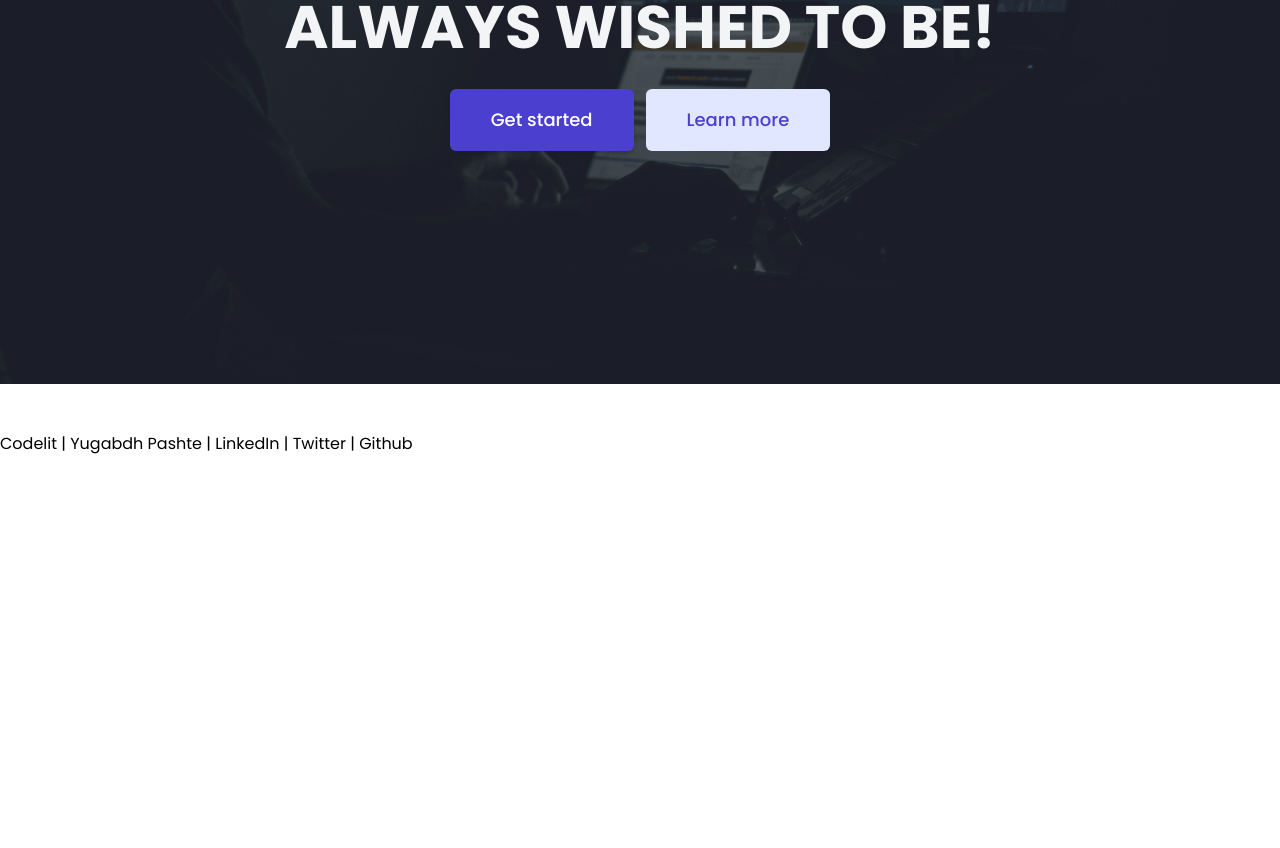
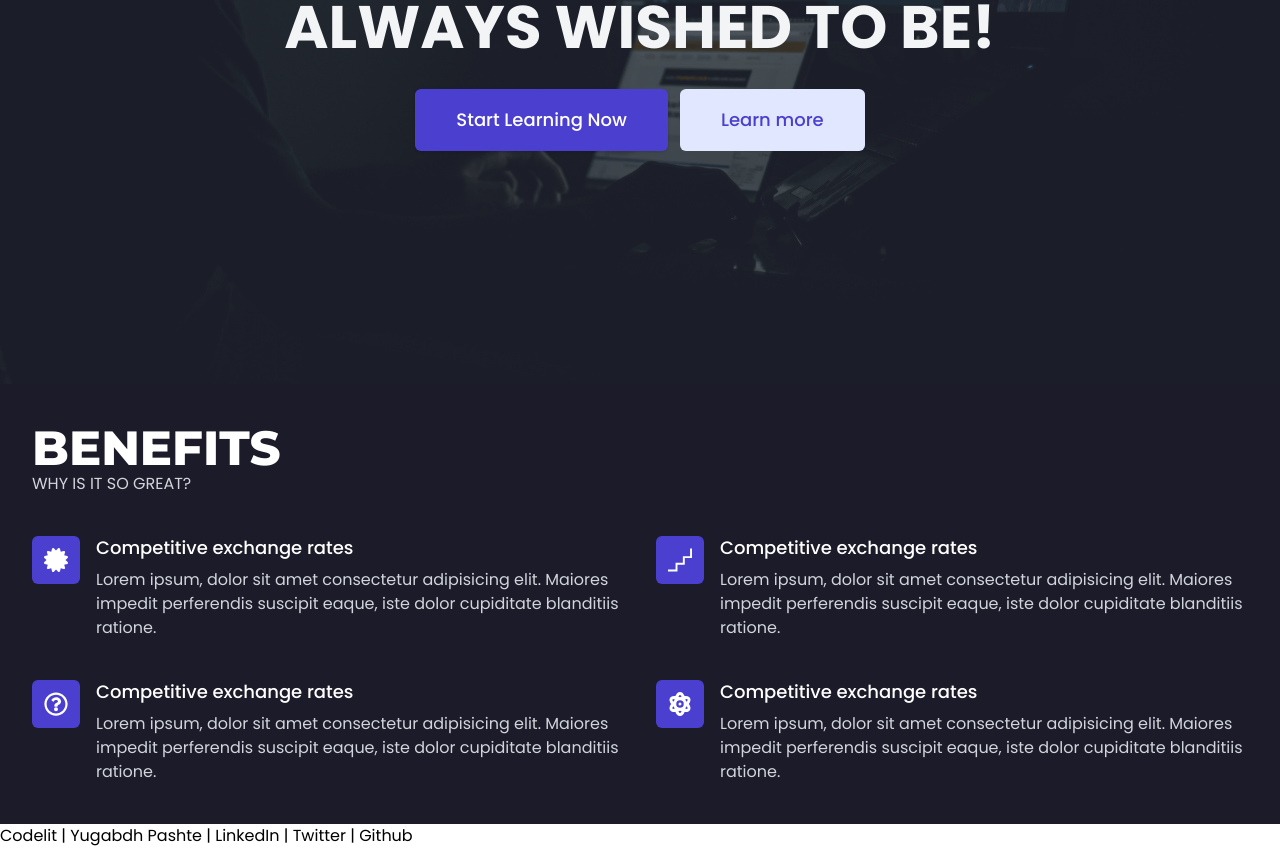
Before and after one commit to Yugabdh/Codelit, a Next.js app: page / in a window 1280 px wide. Shown: the part 416-1264 px from the top of the page. Before the commit the page ends 872 px from the top, so only its background shows below. Built offline with nearby package versions, Linux system fonts and the light colour scheme.

Commit message:
Added Feature Component

```diff
--- /dev/null
+++ b/components/FeatureSection/FeatureCard.js
@@ -0,0 +1,19 @@
+const FeatureCard = ({ feature }) => {
+  return (
+    <div key={feature.name} className="relative">
+      <dt>
+        <div className="absolute flex items-center justify-center h-12 w-12 rounded-md bg-primary-200 text-white">
+          <feature.icon className="h-6 w-6" aria-hidden="true" />
+        </div>
+        <p className="ml-16 text-lg leading-6 font-medium text-white">
+          {feature.name}
+        </p>
+      </dt>
+      <dd className="mt-2 ml-16 text-base text-gray-300">
+        {feature.description}
+      </dd>
+    </div>
+  );
+};
+
+export default FeatureCard;
--- /dev/null
+++ b/components/FeatureSection/FeatureList.js
@@ -0,0 +1,15 @@
+import FeatureCard from "./FeatureCard";
+
+const FeaturesList = ({features}) => {
+  return (
+    <div className="mt-10">
+      <dl className="space-y-10 md:space-y-0 md:grid md:grid-cols-2 md:gap-x-8 md:gap-y-10">
+        {features.map((feature) => (
+          <FeatureCard feature={feature} />
+        ))}
+      </dl>
+    </div>
+  );
+};
+
+export default FeaturesList;
--- /dev/null
+++ b/components/FeatureSection/index.js
@@ -0,0 +1,45 @@
+import SectionWithHeading from "../SectionWithHeading";
+import FeaturesList from "./FeatureList";
+
+import { FaCertificate, FaRegQuestionCircle, FaAtom } from "react-icons/fa";
+import { SiFuturelearn } from "react-icons/si";
+
+const features = [
+  {
+    name: "Competitive exchange rates",
+    description:
+      "Lorem ipsum, dolor sit amet consectetur adipisicing elit. Maiores impedit perferendis suscipit eaque, iste dolor cupiditate blanditiis ratione.",
+    icon: FaCertificate,
+  },
+  {
+    name: "Competitive exchange rates",
+    description:
+      "Lorem ipsum, dolor sit amet consectetur adipisicing elit. Maiores impedit perferendis suscipit eaque, iste dolor cupiditate blanditiis ratione.",
+    icon: SiFuturelearn,
+  },
+  {
+    name: "Competitive exchange rates",
+    description:
+      "Lorem ipsum, dolor sit amet consectetur adipisicing elit. Maiores impedit perferendis suscipit eaque, iste dolor cupiditate blanditiis ratione.",
+    icon: FaRegQuestionCircle,
+  },
+  {
+    name: "Competitive exchange rates",
+    description:
+      "Lorem ipsum, dolor sit amet consectetur adipisicing elit. Maiores impedit perferendis suscipit eaque, iste dolor cupiditate blanditiis ratione.",
+    icon: FaAtom,
+  },
+];
+
+
+const FeatureSection = ({ heading, subtitle }) => {
+  return (
+    <SectionWithHeading
+      heading={heading}
+      subtitle={subtitle}
+      content={<FeaturesList features={features}/>}
+    />
+  );
+};
+
+export default FeatureSection;
--- a/components/HeroSection/index.js
+++ b/components/HeroSection/index.js
@@ -1,6 +1,6 @@
 const HeroHeader = () => {
   return (
-    <header className="flex items-center justify-center h-screen mb-12 bg-fixed bg-center bg-cover hero-img">
+    <header className="flex items-center justify-center h-screen bg-fixed bg-center bg-cover hero-img">
       <div className="h-screen flex items-center justify-center">
         <div className="mx-2 text-center md:w-9/12 px-4">
           <h1 className="text-gray-100 font-bold antialiased uppercase font-poppins text-4xl xs:text-5xl md:text-6xl">
@@ -13,7 +13,7 @@ const HeroHeader = () => {
                 href="#"
                 className="w-full flex items-center justify-center px-8 py-3 border border-transparent text-base font-medium rounded-md text-white bg-primary-200 hover:bg-primary-300 md:py-4 md:text-lg md:px-10"
               >
-                Get started
+                Start Learning Now
               </a>
             </div>
             <div className="mt-3 sm:mt-0 sm:ml-3">
--- /dev/null
+++ b/components/SectionWithHeading/index.js
@@ -0,0 +1,19 @@
+const SectionWithHeading = ({ heading, subtitle, content }) => {
+  return (
+    <section className="bg-bg-dark">
+      <div className="max-w-7xl mx-auto px-2 sm:px-6 lg:px-8 py-8 md:py-10 lg:py-15">
+        <h2 className="font-montserrat font-extrabold antialiased uppercase text-white text-4xl xs:text-4xl md:text-5xl">
+          {heading}
+        </h2>
+        <div>
+          <p className="font-poppins font-normal antialiased uppercase text-gray-300">
+            {subtitle}
+          </p>
+        </div>
+        <div>{content}</div>
+      </div>
+    </section>
+  );
+};
+
+export default SectionWithHeading;
--- a/pages/index.js
+++ b/pages/index.js
@@ -6,6 +6,8 @@ import "aos/dist/aos.css";
 
 import NavBar from "../components/NavBar";
 import HeroSection from "../components/HeroSection";
+import SectionWithHeading from "../components/SectionWithHeading";
+import FeatureSection from "../components/FeatureSection";
 
 export default function Home() {
   useEffect(() => {
@@ -26,6 +28,7 @@ export default function Home() {
         <HeroSection />
       </>
       <main>
+        <FeatureSection heading="Benefits" subtitle="Why is it so great?" />
       </main>
 
       <footer>
```
